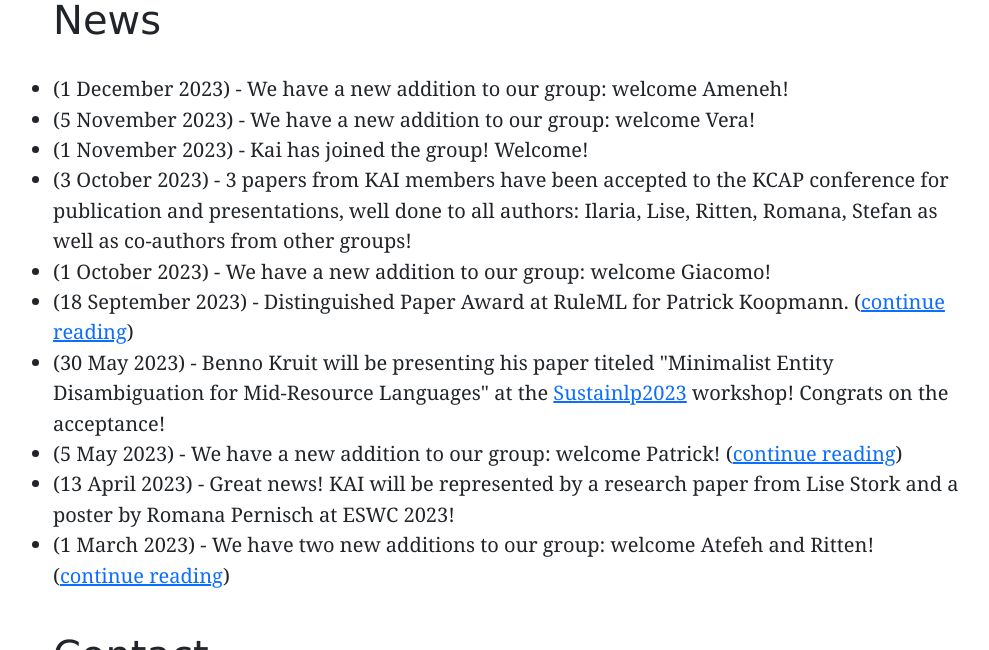
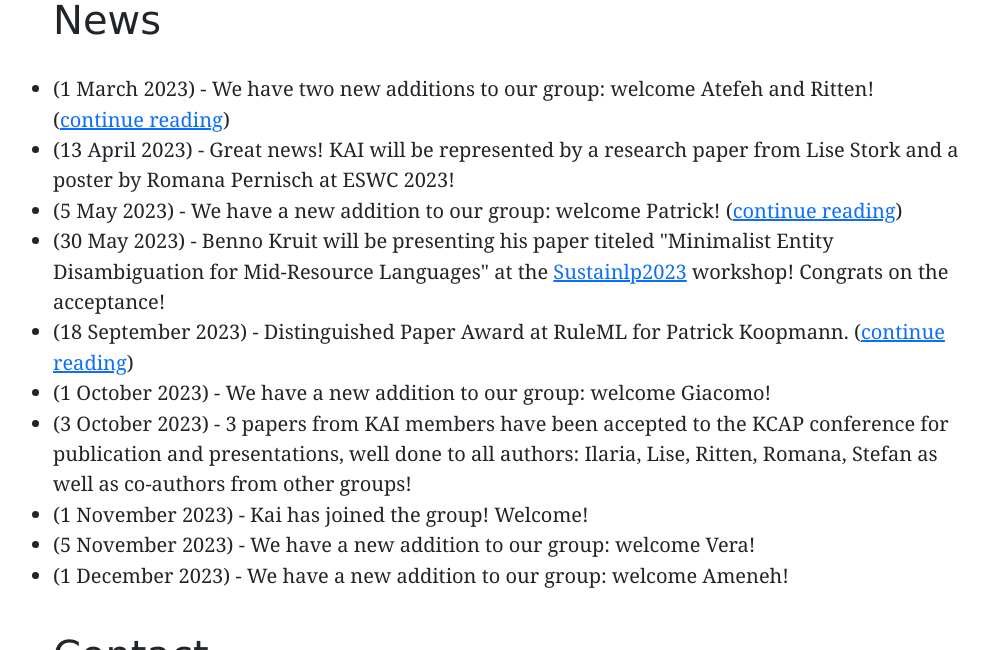
Before and after one commit to kai-vu/site, a Jekyll site: the page built from index.md, in a window 1280 px wide and 900 px high, scrolled down 953 px, cut to the strip 250-900 px from the top of the window. Shown: the whole strip, without its empty margins (151-1140 px from the left). Built offline with Jekyll 4.4.1, drawn with Linux system fonts in a browser that asks for light colours.

Commit message:
Update index.md

```diff
--- a/index.md
+++ b/index.md
@@ -20,7 +20,7 @@ We combine foundational theory and applied methods such as computational logic,
 ## News
 
 <ul>
-    {% for news_item in site.news reversed limit:10%}
+    {% for news_item in site.news limit:10 reversed %}
   <li>({{ news_item.date | date: "%-d %B %Y" }}) - {{ news_item.summary }}
     {% if news_item.extra_content == "true" %}
     (<a href="{{news_item.url}}">continue reading</a>)
```
